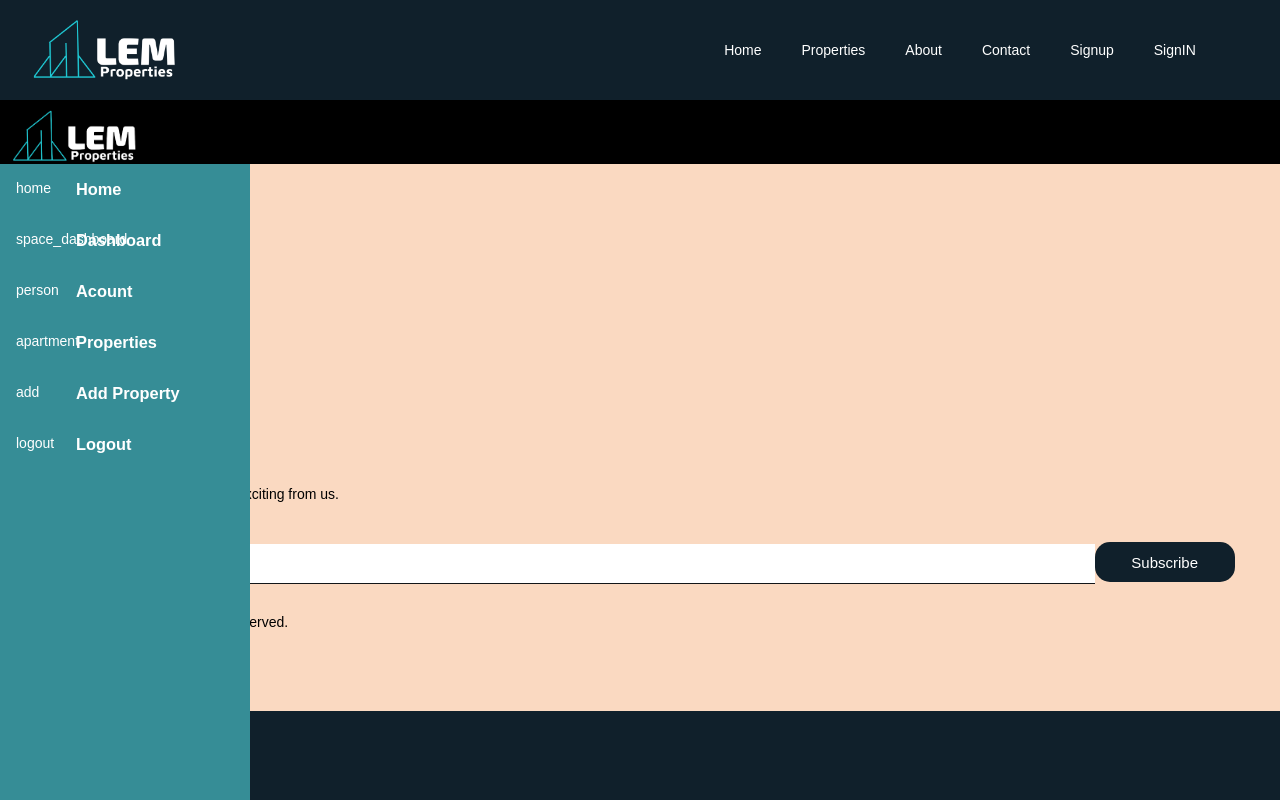
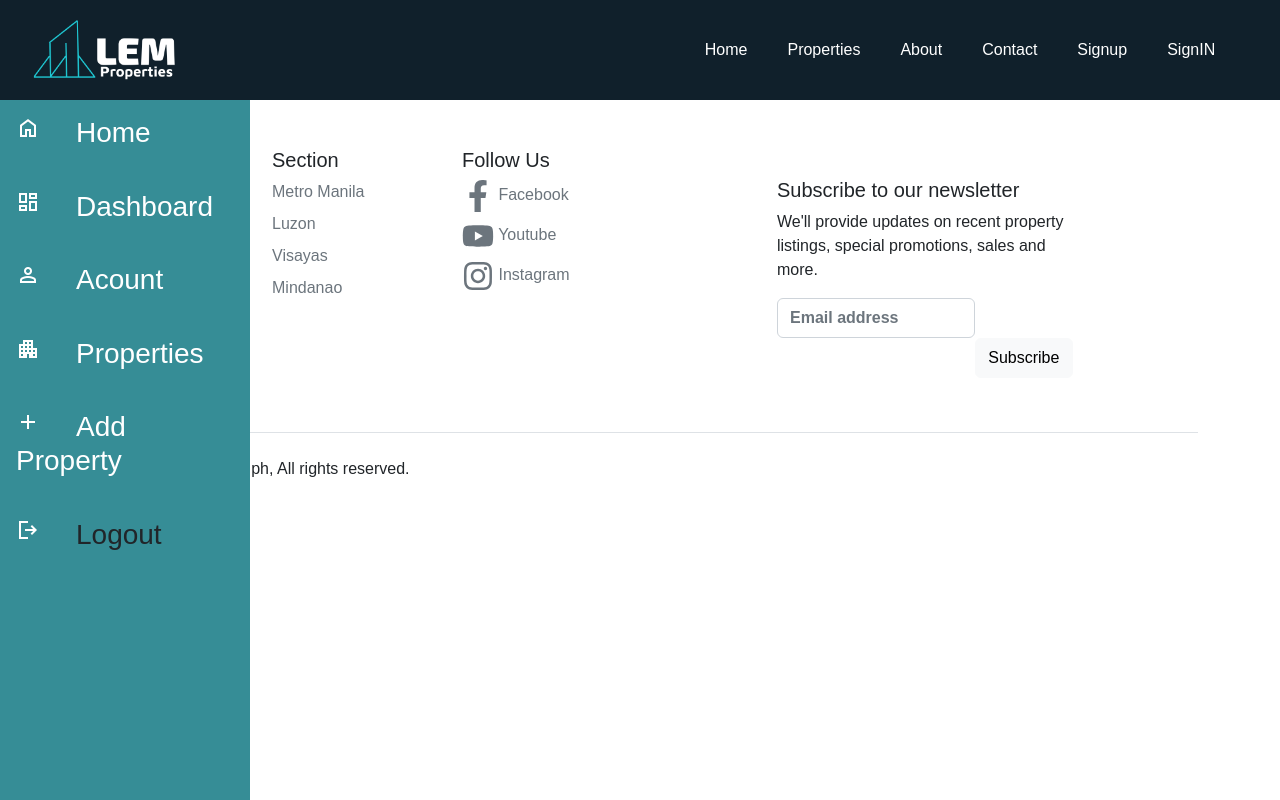
Before and after one commit to Lomejane/LEM-PROPERTIES-PH, a React (Create React App) app: page /OwnersAccount in a window 1280 px wide. Built offline with nearby package versions, Linux system fonts and the light colour scheme.

Commit message:
added inintial website

```diff
--- a/package.json
+++ b/package.json
@@ -8,9 +8,11 @@
     "@testing-library/user-event": "^13.5.0",
     "bootstrap": "^5.2.2",
     "browser-router": "^0.2.0",
+    "material-symbols": "^0.2.13",
     "react": "^18.2.0",
     "react-bootstrap": "^2.5.0",
     "react-dom": "^18.2.0",
+    "react-icons": "^4.6.0",
     "react-router-dom": "^6.4.2",
     "react-scripts": "5.0.1",
     "web-vitals": "^2.1.4"
--- a/src/App.js
+++ b/src/App.js
@@ -1,6 +1,5 @@
 import './App.css';
 import Navbar from './components/Navbar';
-import Footer from './components/Footer';
 import Modal from './components/Modal';
 import Home from './pages/Home';
 import Properties from './pages/Properties';
@@ -9,7 +8,17 @@ import Contact from './pages/Contact';
 import Signup from './pages/Signup';
 import Login from './pages/Login';
 import OwnersAccount from './helpers/OwnersAccount';
+import Footer from './components/Footer';
 import { BrowserRouter as Router, Routes, Route } from 'react-router-dom';
+
+// Icons
+import {
+  FaFacebook,
+  FaInstagram,
+  FaYoutube
+}
+from "react-icons/fa";
+import 'material-symbols';
 
 function App() {
   return (
@@ -27,6 +36,7 @@ function App() {
           <Route path="/OwnersAccount" element={<OwnersAccount />} />
         </Routes>
         <Footer />
+
       </Router>
 
     </div>
--- a/src/components/Footer.js
+++ b/src/components/Footer.js
@@ -1,69 +1,70 @@
 import React from "react";
+import 'bootstrap/dist/css/bootstrap.min.css';
 import "../styles/Footer.css";
+
+import {
+  FaFacebookF,
+  FaInstagram,
+  FaYoutube
+}
+from "react-icons/fa";
 
 function Footer() {
   return (
-    // <div className="footer">
+    // <div className="style.footer">
     //   <div className="socialMedia">
-    //     <p>Instagram | Twitter | Facebook | LinkedIn </p>
+    //     <p>BsInstagram,Instagram | Twitter | Facebook | LinkedIn </p>
     //   </div>
     //   <p> &copy; 2022 LEMProperties.ph</p>
     // </div>
-   <div className="container">
+    <div className="container">
   <footer className="py-5">
     <div className="row">
       <div className="col-2">
-        <h5>Explore</h5>
         <ul className="nav flex-column">
+          <h5>Explore</h5>
           <li className="nav-item mb-2"><a href="#" className="nav-link p-0 text-muted">Home</a></li>
           <li className="nav-item mb-2"><a href="#" className="nav-link p-0 text-muted">Properties</a></li>
           <li className="nav-item mb-2"><a href="#" className="nav-link p-0 text-muted">Pricing</a></li>
           <li className="nav-item mb-2"><a href="#" className="nav-link p-0 text-muted">Contact Us</a></li>
-          <li className="nav-item mb-2"><a href="#" className="nav-link p-0 text-muted"></a>Sign Up</li>
+          <li className="nav-item mb-2"><a href="#" className="nav-link p-0 text-muted">Sign Up</a></li>
         </ul>
       </div>
       <div className="col-2">
-        <h5>Properties</h5>
+        <h5>Section</h5>
         <ul className="nav flex-column">
-          <li className="nav-item mb-2"><a href="#" className="nav-link p-0 text-muted">Mindanao</a></li>
+          <li className="nav-item mb-2"><a href="#" className="nav-link p-0 text-muted">Metro Manila</a></li>
           <li className="nav-item mb-2"><a href="#" className="nav-link p-0 text-muted">Luzon</a></li>
           <li className="nav-item mb-2"><a href="#" className="nav-link p-0 text-muted">Visayas</a></li>
           <li className="nav-item mb-2"><a href="#" className="nav-link p-0 text-muted">Mindanao</a></li>
-          <li className="nav-item mb-2"><a href="#" className="nav-link p-0 text-muted">Metro Manila</a></li>
         </ul>
       </div>
       <div className="col-2">
         <h5>Follow Us</h5>
         <ul className="nav flex-column">
-          <li className="nav-item mb-2"><a href="#" className="nav-link p-0 text-muted">Home</a></li>
-          <li className="nav-item mb-2"><a href="#" className="nav-link p-0 text-muted">Features</a></li>
-          <li className="nav-item mb-2"><a href="#" className="nav-link p-0 text-muted">Pricing</a></li>
-          <li className="nav-item mb-2"><a href="#" className="nav-link p-0 text-muted">FAQs</a></li>
-          <li className="nav-item mb-2"><a href="#" className="nav-link p-0 text-muted">About</a></li>
+          <li className="nav-item mb-2"><a href="#" className="nav-link p-0 text-muted"> <FaFacebookF size="2rem" /> Facebook</a></li>
+          <li className="nav-item mb-2"><a href="#" className="nav-link p-0 text-muted"><FaYoutube size="2rem" /> Youtube</a></li>
+          <li className="nav-item mb-2"><a href="#" className="nav-link p-0 text-muted"><FaInstagram size="2rem" /> Instagram</a></li>
         </ul>
       </div>
       <div className="col-4 offset-1">
         <form>
           <h5>Subscribe to our newsletter</h5>
-          <p>Monthly digest of whats new and exciting from us.</p>
-          <div className="d-flex w-100 gap-2">
+          <p>We'll provide updates on recent property listings, special promotions,  sales and more.</p>
+          <div className="d-flex w-100">
             <label htmlFor="newsletter1" className="visually-hidden">Email address</label>
-            <input id="newsletter1" type="text" className="form-control" placeholder="Email address" />
-            <button className="btn btn-primary" type="button">Subscribe</button>
+            <input id="newsletter1" type="text" className="form-control" placeholder="Email address" /> <br></br>
+            <button className="btn btn-light" type="submit">Subscribe</button>
           </div>
         </form>
       </div>
     </div>
     <div className="d-flex justify-content-between py-4 my-4 border-top">
-      <p>© 2022 LEM Properties.ph. All rights reserved.</p>
-      <ul className="list-unstyled d-flex">
-        <li className="ms-3"><a className="link-dark" href="#"><svg className="bi" width={24} height={24}><use xlinkHref="#twitter" /></svg></a></li>
-        <li className="ms-3"><a className="link-dark" href="#"><svg className="bi" width={24} height={24}><use xlinkHref="#instagram" /></svg></a></li>
-        <li className="ms-3"><a className="link-dark" href="#"><svg className="bi" width={24} height={24}><use xlinkHref="#facebook" /></svg></a></li>
-      </ul>
+      <p>© 2022 Lem Properties.ph, All rights reserved.</p>
     </div>
   </footer>
 </div>
+
 
 
   );
--- a/src/components/Navbar.js
+++ b/src/components/Navbar.js
@@ -23,7 +23,7 @@ function Navbar() {
             <Link to="/about">About</Link>
             <Link to="/contact">Contact</Link>
             <Link to="/signup">Signup</Link>
-            <Link to="/login">SignIN</Link>
+            <Link to="/login">SignIn</Link>
         </div>
       </div>
       <div className="rightSide">
--- a/src/helpers/OwnersAccount.js
+++ b/src/helpers/OwnersAccount.js
@@ -1,15 +1,16 @@
-import React from 'react'
-import Logo from '../assets/lem-logo.png';
+import React from 'react';
 import '../styles/OwnersAccount.css';
+
 const OwnersAccount = () => {
   return (
 
-<div>
-  <header>
-    <nav className="Navbar">
-      <img src={Logo} alt className="Logo" />
-    </nav>
-  </header>
+
+  // {/* <header>
+  //   <nav className="Navbar">
+  //     <img src={Logo} alt className="Logo" />
+  //   </nav>
+  // </header> */}
+  <div className='Nav'>
   <div className="sidebar">
     <a href="#home">
       <span className="material-symbols-sharp">
@@ -19,7 +20,7 @@ const OwnersAccount = () => {
     </a>
     <a href="#">
       <span className="material-symbols-sharp">
-        space_dashboard
+       Dashboard
       </span>
       <h3>Dashboard</h3>
     </a>
@@ -47,7 +48,8 @@ const OwnersAccount = () => {
       <h3>Logout</h3>
     </a>
   </div>
-</div>
+  </div>
+
 
   );
 }
--- a/src/pages/Home.js
+++ b/src/pages/Home.js
@@ -23,7 +23,7 @@ function Home() {
     <div className="Hero-Section">
       <div className="Grid-Container-Hero">
         <div className="Hero-Subtitle">
-          <h3>The best platform to Rent and Sell properties</h3>
+          <h3>The best platform to <br />Buy and Sell properties</h3>
           <p>See properties that might pique your interests</p>
           <button className='ExploreBtn'>EXPLORE</button>
         </div>
@@ -89,13 +89,13 @@ function Home() {
         <div className="grid-container-discover">
           <div className="grid-item-discover1">
             <div className="text-discover">
-              <p>Create a new journey while experiencing the rich and diverse culture of Dumaguete City</p>
+              <p>Create a new journey while experiencing the rich and diverse culture of Dumaguete City.</p>
               <button>See Details</button>
             </div>
-            <div className="ImageDiscover"><img src={Room4}alt />
-              <p>Location: 123 Riza St. Dumaguete City</p>
-              <p>No. of Bedrooms: 2 Only</p>
-              <p>Price: ₱ 10,000 Monthly </p>
+            <div className="ImageDiscover"><img src={Room4} alt="Dumaguete Resort" />
+                <h6>Location: 123 Riza St. Dumaguete City</h6>
+                <h6>No. of Bedrooms: 2 Only</h6>
+                <h6>Price: ₱ 10,000 Monthly </h6>
             </div>
           </div>
           <div className="grid-item-discover1">
@@ -104,9 +104,9 @@ function Home() {
               <button>See Details</button>
             </div>
             <div className="ImageDiscover"><img src={Room3} alt />
-              <p>Location: 103 Mabuhay St. Makati City</p>
-              <p>No. of Bedrooms: 3 Only</p>
-              <p>Price: ₱ 15,000 Monthly </p>
+              <h6>Location: 103 Mabuhay St. Makati City</h6>
+              <h6>No. of Bedrooms: 3 Only</h6>
+              <h6>Price: ₱ 15,000 Monthly </h6>
             </div>
           </div>
         </div>
@@ -117,13 +117,13 @@ function Home() {
       <div className="grid-container-discover">
         <div className="grid-item-discover1">
           <div className="text-discover">
-            <p>A peacefull place where you can relax any place of the home and enjoy the minimalist design.</p>
+            <p>A peacefull place where you can relax in any place of the home and enjoy the minimalist design.</p>
             <button>See Details</button>
           </div>
           <div className="ImageDiscover"><img src={Room5} alt />
-            <p>Location: 123 Riza St. Magsaysay City</p>
-            <p>No. of Bedrooms: 3 Only</p>
-            <p>Price: ₱ 10,000 Monthly </p>
+            <h6>Location: 123 Riza St. Magsaysay City</h6>
+            <h6>No. of Bedrooms: 3 Only</h6>
+            <h6>Price: ₱ 10,000 Monthly </h6>
           </div>
         </div>
         <div className="grid-item-discover1">
@@ -132,9 +132,9 @@ function Home() {
             <button>See Details</button>
           </div>
           <div className="ImageDiscover"><img src={Room2} alt />
-            <p>Location: 100 Moalboal Talisay Cebu City</p>
-            <p>No. of Bedrooms: 5 Only</p>
-            <p>Price: ₱ 18,000 Monthly </p>
+            <h6>Location: 100 Moalboal Talisay Cebu City</h6>
+            <h6>No. of Bedrooms: 5 Only</h6>
+            <h6>Price: ₱ 18,000 Monthly </h6>
           </div>
         </div>
       </div>
--- a/src/styles/Footer.css
+++ b/src/styles/Footer.css
@@ -1,23 +1,25 @@
 .footer {
   width: 100%;
   height: 65px;
-  background-color: #022238d5;
   justify-content: center;
   align-items: center;
   flex-direction: column;
-  /* padding-top: 10px; */
+  background-color: #FAD9C1;
+  padding-top: auto;
+}
+/* body {
+  background-color: #FAD9C1;
+} */
+
+.socialMedia svg {
+  margin: 20px;
+  font-size: 70px;
+  /* cursor: pointer; */
 }
 
-.socialMedia svg {
+/* .footer p {
   color: white;
-  margin: 20px;
-  font-size: 70px;
-  cursor: pointer;
-}
-
-.footer p {
-  color: white;
-}
+} */
 .bd-placeholder-img {
   font-size: 1.125rem;
   text-anchor: middle;
--- a/src/styles/Home.css
+++ b/src/styles/Home.css
@@ -2,6 +2,10 @@
   margin: 0;
   padding: 0;
   box-sizing: border-box;
+}
+
+body {
+  background-color: #FAD9C1;
 }
 .Home {
   width: 100%;
@@ -190,7 +194,7 @@ main {
 }
 
 .ExploreBtn :hover {
-  background-color: pink;
+  /* background-color: pink; */
   cursor: pointer;
 }
 
@@ -200,7 +204,7 @@ main {
   display: grid;
   align-content: center;
   grid-template-columns: auto auto auto auto;
-  width: 100vw;
+  width: cover;
   height: 15vh;
 }
 
@@ -393,18 +397,20 @@ main {
 .ImageDiscover img {
   display: grid;
   justify-items: center;
-  width: 13vw;
-  height: 15vh;
-  border-radius: 10px;
-  padding: 6px;
+  width: 16vw;
+  height: 22vh;
+  border-radius: 15px;
+  padding: 8px;
+  /* margin: 5px; */
 }
 
 .text-discover p {
-  padding: 15px;
+  padding: 16px;
   width: 8vw;
   font-size: 17px;
   color: #000;
 }
+
 
 .text-discover button {
   width: 7vw;
@@ -456,13 +462,13 @@ main {
 
 .overlay {
   position: absolute;
-  padding-top: 2.4rem;
+  /* margin-top: 2.4rem; */
   bottom: 0;
   background: #10202b7e;
   /* transition: .5s ease; */
   color: #fff;
   width: 20.5vw;
-  height: 10rem;
+  height:12rem;
   /* transition: 0.25s ease; */
 }
 
@@ -474,19 +480,17 @@ main {
   justify-content: center;
   border: none;
   border-radius: 5px;
+  background-color: #fff;
 }
 
 
-.overlay p {
+/* .overlay p {
+  padding: 2px;
   display: flex;
   justify-content: center;
   font-size: 20px;
-}
+} */
 
-.grid-container1:hover .overlay {
-  cursor: pointer;
-  opacity: 1;
-}
 
 .grid-container2 {
   display: grid;
@@ -505,7 +509,68 @@ main {
   cursor: pointer;
 }
 
+@media screen and (min-width: 1024px){
+ #Home{
+    width: 100%;
+}
+/* .grid-container-search{
+  width: 100%;
 
+} */
+.overlay p {
+  padding: 2px;
+  display: flex;
+  justify-content: center;
+  font-size: 20px;
+}
+
+ }
+/* Desktop */
+
+@media screen and (min-width: 767px) and (max-width:1023px){
+  #Home{
+    width: 100%;
+}
+
+.overlay p {
+  padding: 2px;
+  display: flex;
+  justify-content: center;
+  font-size: 20px;
+}
+
+
+}
+
+/* Tablet */
+
+@media screen and (max-width:767px){
+  #Home{
+    width: 100%;
+}
+.overlay p {
+  padding: 2px;
+  display: flex;
+  justify-content: center;
+  font-size: 20px;
+}
+
+
+/* smartphone */
+}
+
+@media screen and (min-width: 1024px){
+  #Home{
+    width: 100%;
+}
+.overlay p {
+  padding: 2px;
+  display: flex;
+  justify-content: center;
+  font-size: 20px;
+}
+
+}
 
 @media screen and (max-width:468px) {
   header {
@@ -543,10 +608,17 @@ main {
   main {
       width: 100vw;
   }
+  .overlay p {
+    padding: 2px;
+    display: flex;
+    justify-content: center;
+    font-size: 20px;
+  }
 
+/*
   footer{
       width: 100vw;
-  }
+  } */
 }
 /*
 .home {
--- a/src/styles/OwnersAccount.css
+++ b/src/styles/OwnersAccount.css
@@ -1,10 +1,10 @@
-:root {
+/* :root {
     --color-primary: #10202B;
     --color-secondary: #368D96;
     --color-info: #fff;
-    --color-additional: #000;
+    --color-additional: #000; */
 
-    --card-border-radius: 2rem;
+    /* --card-border-radius: 2rem;
     --border-radius-1: 0.4rem;
     --border-radius-2: 0.8rem;
     --border-radius-2: 1.2rem;
@@ -12,36 +12,33 @@
     --card-padding: 1.8rem;
     --padding-1: 1.2rem;
 
-    --box-shadow: 0 2rem var(--color info);
+    --box-shadow: 0 2rem var(--color info); */
 
- }
+ /* } */
 
 * {
     margin: 0;
     padding: 0;
-    outline: 0;
-    appearance: 0;
+    /* outline: 0; */
     border: 0;
     box-sizing: border-box;
     font-family: 'Poppins', sans-serif;
     text-decoration: none;
     list-style: none;
 }
-
 html {
-    font-size: 14px;
-    scroll-behavior: smooth;
-    background: #10202B;
-    height: 100vh;
-    width: 100vw;
+  height: 100vh;
 }
 
+
 body {
-    margin: 0;
-    font-family: "Lato", sans-serif;
+    scroll-behavior: smooth;
+    background-color: #10202B;
+    width: 100%;
+    /* font-size: 10px; */
   }
 
-  .Navbar {
+  /* .Navbar {
     width: 100vw;
     height: 8vh;
     background-color: #000;
@@ -50,7 +47,7 @@ body {
   .Navbar .Logo {
     width: 10rem;
     padding-left: 10px;
-  }
+  } */
 
   .sidebar {
     margin: 0;
@@ -65,6 +62,7 @@ body {
   .sidebar a {
     display: block;
     color: #fff;
+    font-size: 2rem;
     padding: 16px;
     text-decoration: none;
   }
@@ -82,7 +80,6 @@ body {
   .material-symbols-sharp {
     float: left;
     width: 60px;
-    font-size: 50p;
     color: #fff;
 
   }
```
Also changed, not shown: 2 other files (tests, documents, lock files or other folders).
